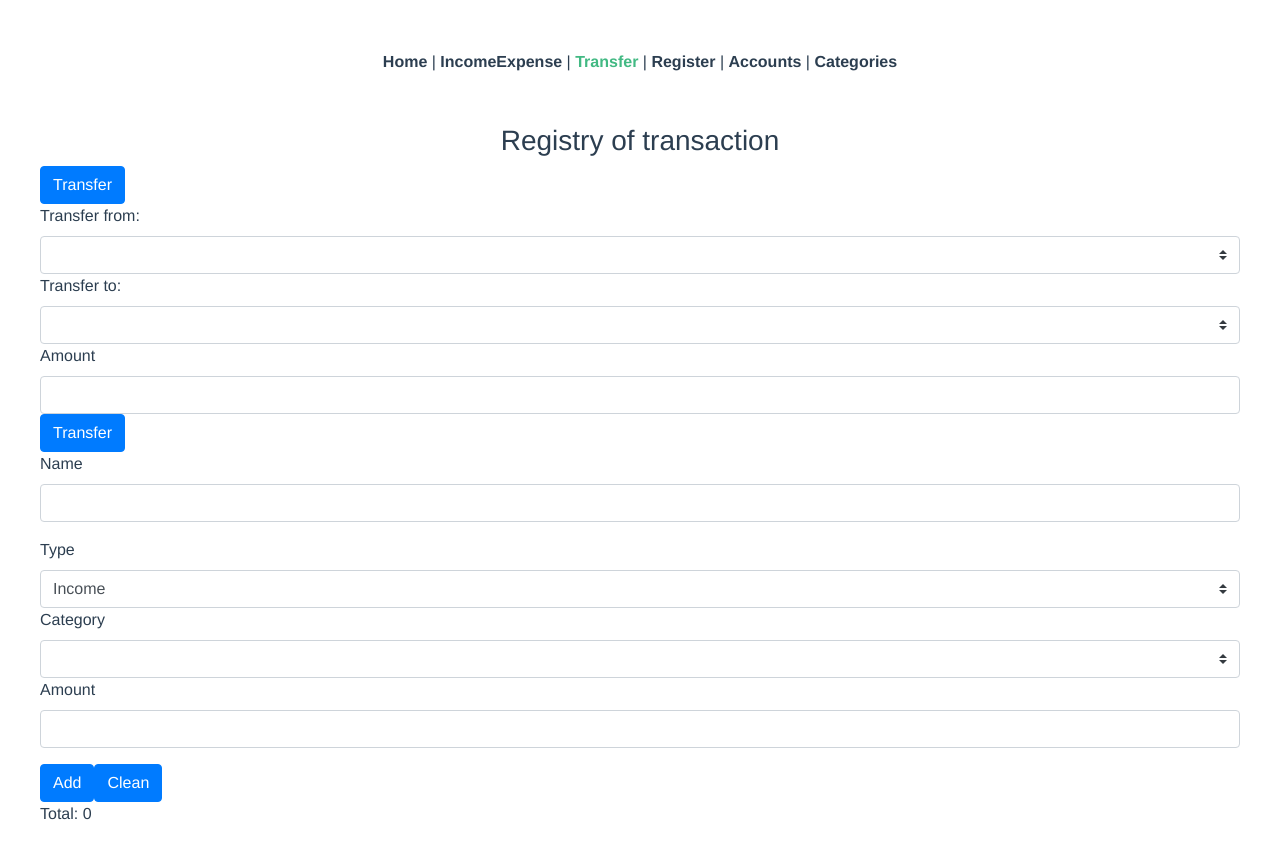
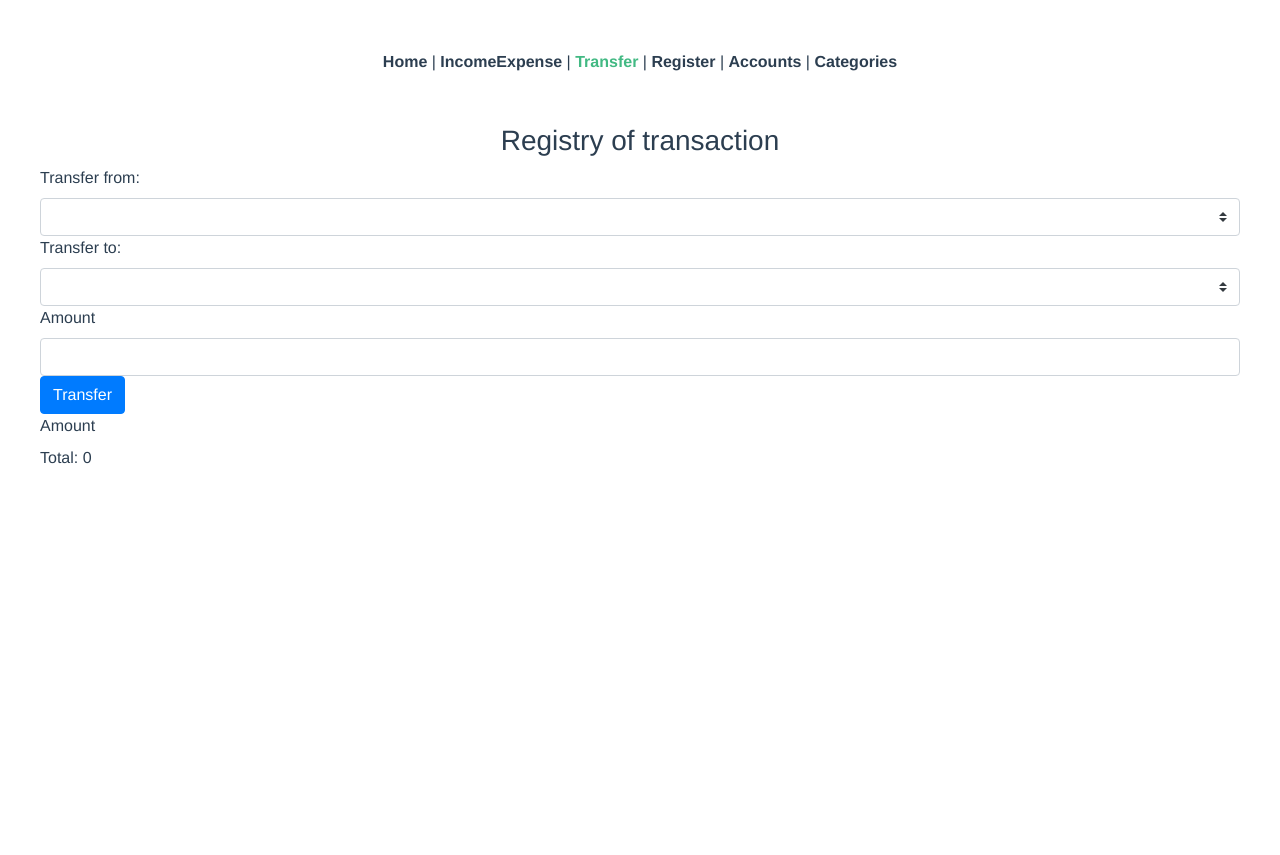
Before and after one commit to humanoastuto/Proyect-Enterprise-Wallet, a Vue app: page /#/transfer in a window 1280 px wide. After the commit the page ends 800 px from the top, so only its background shows below. Built offline with nearby package versions, Linux system fonts and the light colour scheme.

Commit message:
task p 1
Separate Income/Expense from transfer

```diff
--- a/src/views/IncomeExpense.vue
+++ b/src/views/IncomeExpense.vue
@@ -55,40 +55,8 @@
       <button class="btn btn-primary" @click="add_bool = true">
         Add Transaction
       </button>
-      <button class="btn btn-primary" @click="transfershow">Transfer</button>
-      <div id="myDIV">
-        <label>Transfer from: </label>
-        <select
-          class="browser-default custom-select"
-          v-model="registry.transferSource"
-        >
-          <option v-for="(registry, index) in registrys" :key="index">
-            {{ registry.name }}
-          </option>
-        </select>
-        <label>Transfer to: </label>
-        <select
-          class="browser-default custom-select"
-          v-model="registry.transferDestination"
-        >
-          <option v-for="(registry, index) in registrys" :key="index">
-            {{ registry.name }}
-          </option>
-        </select>
-        <label>Amount</label>
-        <input class="form-control" v-model="registry.transferAmount" />
-        <button
-          class="btn btn-primary"
-          @click="
-            transferRegistrySource();
-            transferRegistryDestination();
-          "
-        >
-          Transfer
-        </button>
-      </div>
       <br />
-      <label>Total: {{ totalAmount }}</label>
+      <label>Total Amount: {{ totalAmount }}</label>
       <div class="col-xs-12">
         <div
           class="col-xs-8 nota"
@@ -181,40 +149,6 @@ export default {
       this.registry.type_search = this.registrys[index].type_search;
       this.registry.amount = this.registrys[index].amount;
     },
-    transfershow: function() {
-      var x = document.getElementById("myDIV");
-      if (x.style.display === "none") {
-        x.style.display = "block";
-      } else {
-        x.style.display = "none";
-      }
-    },
-    transferRegistrySource: function() {
-      let name = this.registry.transferSource;
-      let category = "Transfer";
-      let amount = this.registry.transferAmount;
-      let type_search = "Expense";
-
-      this.registrys.push({
-        name,
-        category,
-        amount,
-        type_search
-      });
-    },
-    transferRegistryDestination: function() {
-      let name = this.registry.transferDestination;
-      let category = "Transfer";
-      let amount = this.registry.transferAmount;
-      let type_search = "Income";
-
-      this.registrys.push({
-        name,
-        category,
-        amount,
-        type_search
-      });
-    },
     cleanText: function() {
       this.registry.name = "";
       this.registry.category = "";
--- a/src/views/Transfer.vue
+++ b/src/views/Transfer.vue
@@ -2,7 +2,6 @@
   <div class="transfer" id="app">
     <h3>{{ title }}</h3>
     <div class="form">
-      <button class="btn btn-primary" @click="transfershow">Transfer</button>
       <div id="myDIV">
         <label>Transfer from: </label>
         <select
@@ -34,46 +33,7 @@
           Transfer
         </button>
       </div>
-      <div class="form-group">
-        <label>Name</label>
-        <input class="form-control" type="text" v-model="registry.name" />
-      </div>
-      <label>Type</label>
-      <select
-        class="browser-default custom-select"
-        v-model="registry.type_search"
-      >
-        <option v-for="(type, index) in typelist" :key="index">
-          {{ type.name }}
-        </option>
-      </select>
-      <div>
-        <label>Category</label>
-        <select
-          class="browser-default custom-select"
-          v-model="registry.category"
-          v-if="registry.type_search === 'Income'"
-        >
-          <option v-for="(category, index) in categories.income" :key="index">
-            {{ category.name }}
-          </option>
-        </select>
-        <select
-          class="browser-default custom-select"
-          v-model="registry.category"
-          v-if="registry.type_search === 'Expense'"
-        >
-          <option v-for="(category, index) in categories.expense" :key="index">
-            {{ category.name }}
-          </option>
-        </select>
-      </div>
-      <div class="form-group">
-        <label>Amount</label>
-        <input class="form-control" v-model="registry.amount" />
-      </div>
-      <button class="btn btn-primary" @click="addRegistry">Add</button>
-      <button class="btn btn-primary" @click="cleanText">Clean</button>
+      <label>Amount</label>
       <br />
       <label>Total: {{ totalAmount }}</label>
     </div>
```
